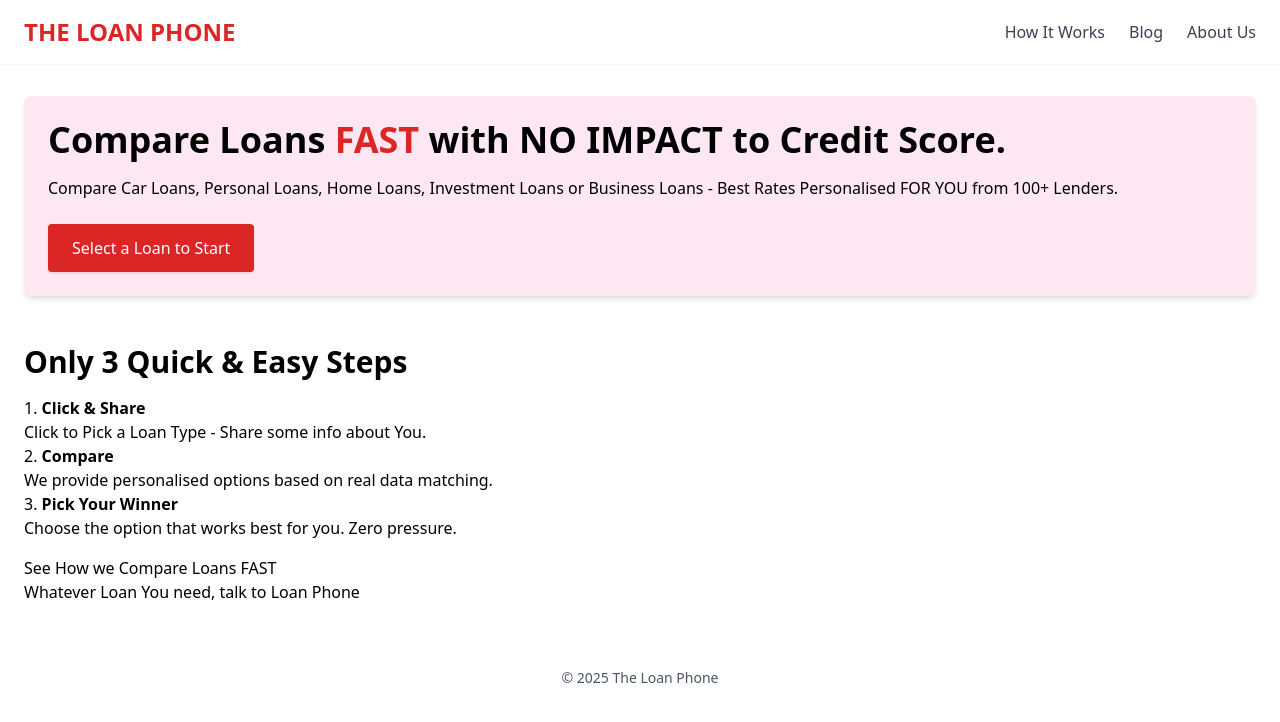
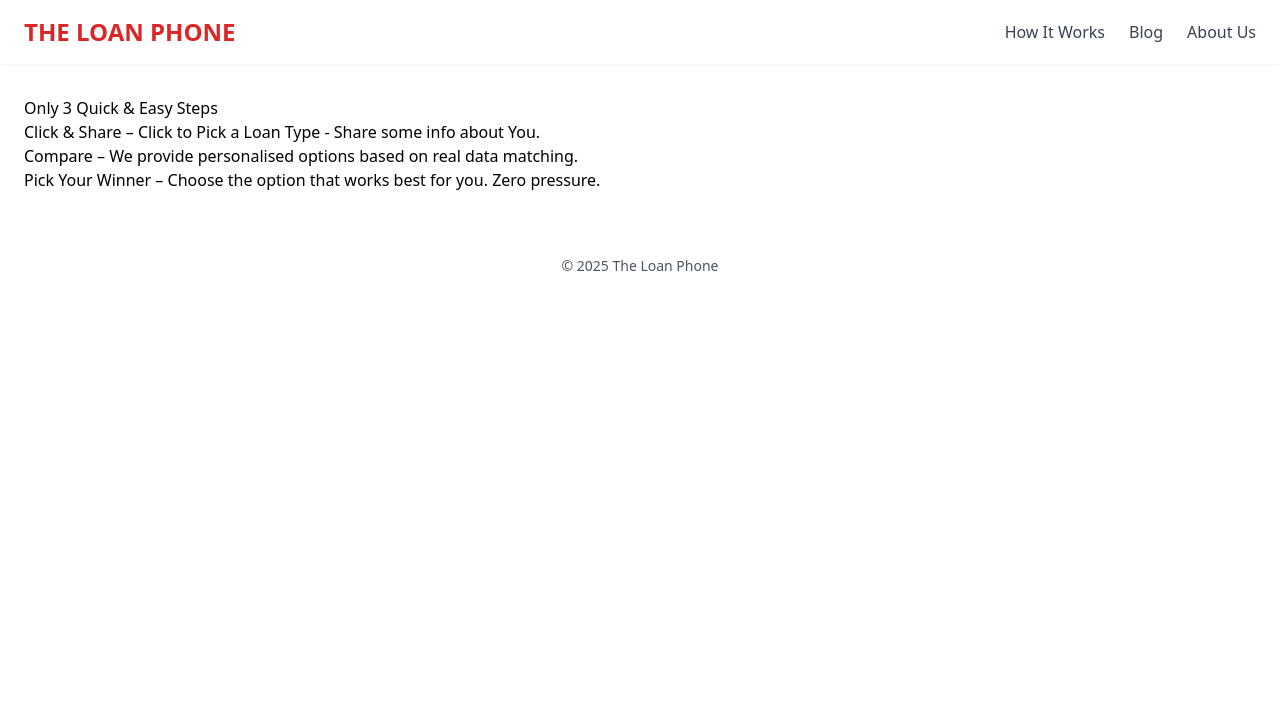
Before and after one commit to AMSumo9/loan-phone-website, a Jekyll site: the page built from index.md, in a window 1280 px wide. Shown: the top 722 px of the page. Built offline with Jekyll 4.4.1, drawn with Linux system fonts in a browser that asks for light colours; nearby versions of some CDN libraries.

Commit message:
Update index.md

```diff
--- a/index.md
+++ b/index.md
@@ -3,26 +3,20 @@ layout: default
 title: "Home"
 ---
 
-<!-- Paste homepage specific HTML content here, inside this markdown -->
+<!-- Paste your entire `home.html` body content below -->
 
-<div class="bg-pink-100 p-6 rounded-lg shadow-md mb-12">
-  <h1 class="text-4xl font-bold mb-4">Compare Loans <span class="text-red-600">FAST</span> with NO IMPACT to Credit Score.</h1>
-  <p class="mb-6">Compare Car Loans, Personal Loans, Home Loans, Investment Loans or Business Loans - Best Rates Personalised FOR YOU from 100+ Lenders.</p>
+<section class="banner ...">
+  <!-- Banner content from your home.html -->
+</section>
 
-  <button class="bg-red-600 text-white px-6 py-3 rounded shadow hover:bg-red-700">Select a Loan to Start</button>
+<section>
+  <h2>Only 3 Quick & Easy Steps</h2>
+  <ol>
+    <li>Click & Share – Click to Pick a Loan Type - Share some info about You.</li>
+    <li>Compare – We provide personalised options based on real data matching.</li>
+    <li>Pick Your Winner – Choose the option that works best for you. Zero pressure.</li>
+  </ol>
+</section>
 
-  <!-- Add the widget here -->
-</div>
-
-<div>
-  <h2 class="text-3xl font-semibold mb-4">Only 3 Quick & Easy Steps</h2>
-
-  <ol class="list-decimal list-inside">
-    <li><strong>Click & Share</strong><br />Click to Pick a Loan Type - Share some info about You.</li>
-    <li><strong>Compare</strong><br />We provide personalised options based on real data matching.</li>
-    <li><strong>Pick Your Winner</strong><br />Choose the option that works best for you. Zero pressure.</li>
-  </ol>
-
-  <p class="mt-4">See How we Compare Loans FAST</p>
-  <p>Whatever Loan You need, talk to Loan Phone</p>
-</div>
+<!-- include any other content you have in your home.html here,
+     but only the inside of <body> tag, no <html>, <head> or <body> -->
```
